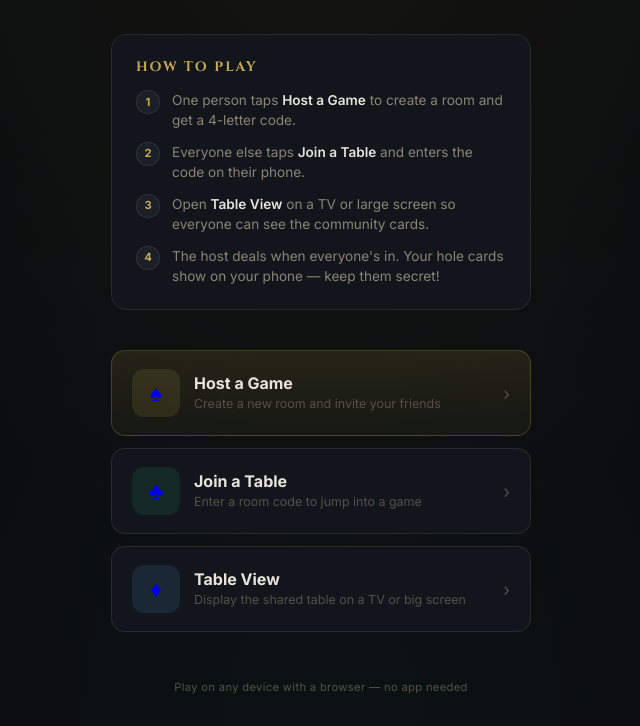
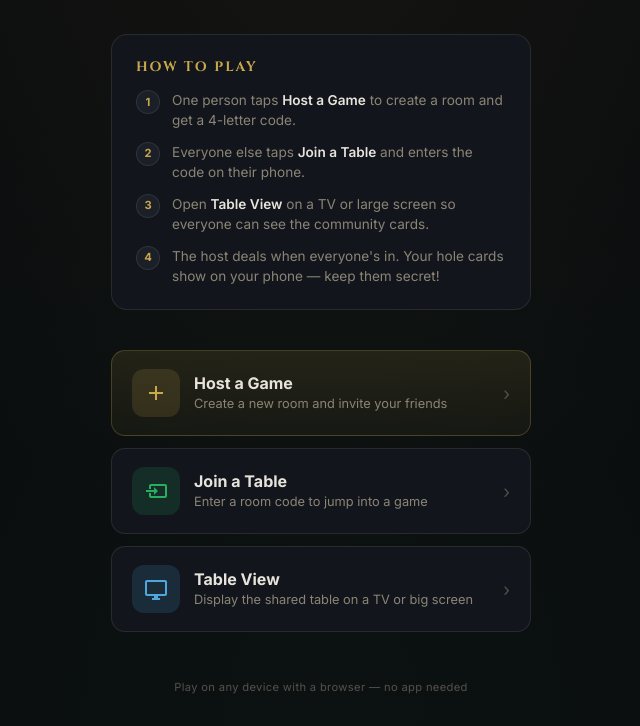
Before and after one commit to josh1507/poker-night, a website: page public/index.html in a window 1280 px wide. Shown: the part 138-864 px from the top of the page, without its empty margins (319-959 px from the left). Drawn offline with Linux system fonts and the light colour scheme.

Commit message:
Clean up landing page icons and improve description visibility

```diff
--- a/public/index.html
+++ b/public/index.html
@@ -110,11 +110,12 @@
     .action-icon {
       width: 48px; height: 48px; border-radius: 12px;
       display: flex; align-items: center; justify-content: center;
-      font-size: 1.4rem; flex-shrink: 0;
+      flex-shrink: 0;
     }
-    .icon-host { background: rgba(201,168,76,0.12); }
-    .icon-join { background: rgba(39,174,96,0.12); }
-    .icon-tv { background: rgba(78,168,222,0.12); }
+    .action-icon svg { width: 24px; height: 24px; fill: currentColor; }
+    .icon-host { background: rgba(201,168,76,0.15); color: var(--gold); }
+    .icon-join { background: rgba(39,174,96,0.15); color: var(--green); }
+    .icon-tv { background: rgba(78,168,222,0.15); color: var(--blue); }
 
     .action-text { flex: 1; }
     .action-title {
@@ -122,7 +123,7 @@
       margin-bottom: 2px;
     }
     .action-desc {
-      font-size: .78rem; color: var(--text-muted); line-height: 1.4;
+      font-size: .8rem; color: var(--text-dim); line-height: 1.4;
     }
 
     .action-arrow {
@@ -169,7 +170,7 @@
 
     <div class="actions">
       <a href="/mobile" class="action-btn primary">
-        <div class="action-icon icon-host">&#9824;</div>
+        <div class="action-icon icon-host"><svg viewBox="0 0 24 24"><path d="M19 11h-6V5h-2v6H5v2h6v6h2v-6h6z"/></svg></div>
         <div class="action-text">
           <div class="action-title">Host a Game</div>
           <div class="action-desc">Create a new room and invite your friends</div>
@@ -178,7 +179,7 @@
       </a>
 
       <a href="/mobile" class="action-btn">
-        <div class="action-icon icon-join">&#9827;</div>
+        <div class="action-icon icon-join"><svg viewBox="0 0 24 24"><path d="M14 12l-4-4v3H2v2h8v3l4-4zm7-7H7c-1.1 0-2 .9-2 2v3h2V7h14v10H7v-3H5v3c0 1.1.9 2 2 2h14c1.1 0 2-.9 2-2V7c0-1.1-.9-2-2-2z"/></svg></div>
         <div class="action-text">
           <div class="action-title">Join a Table</div>
           <div class="action-desc">Enter a room code to jump into a game</div>
@@ -187,7 +188,7 @@
       </a>
 
       <a href="/tv" class="action-btn">
-        <div class="action-icon icon-tv">&#9830;</div>
+        <div class="action-icon icon-tv"><svg viewBox="0 0 24 24"><path d="M21 3H3c-1.1 0-2 .9-2 2v12c0 1.1.9 2 2 2h7v2H8v2h8v-2h-2v-2h7c1.1 0 2-.9 2-2V5c0-1.1-.9-2-2-2zm0 14H3V5h18v12z"/></svg></div>
         <div class="action-text">
           <div class="action-title">Table View</div>
           <div class="action-desc">Display the shared table on a TV or big screen</div>
```
